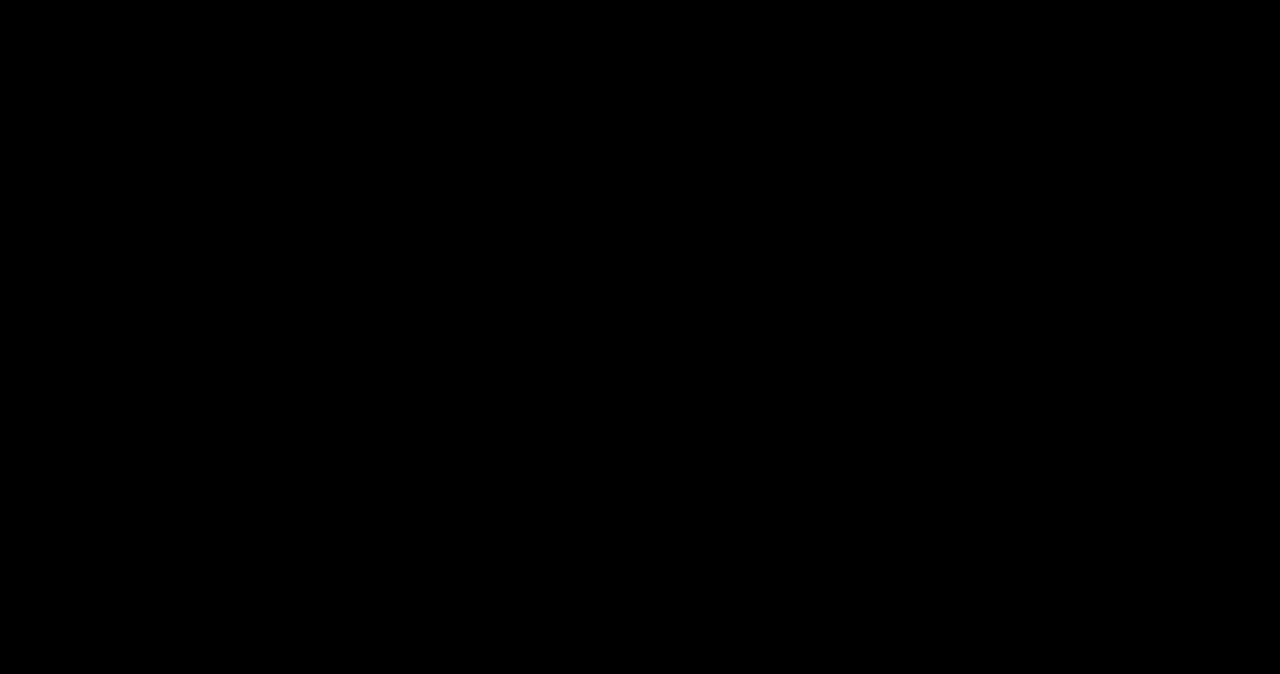
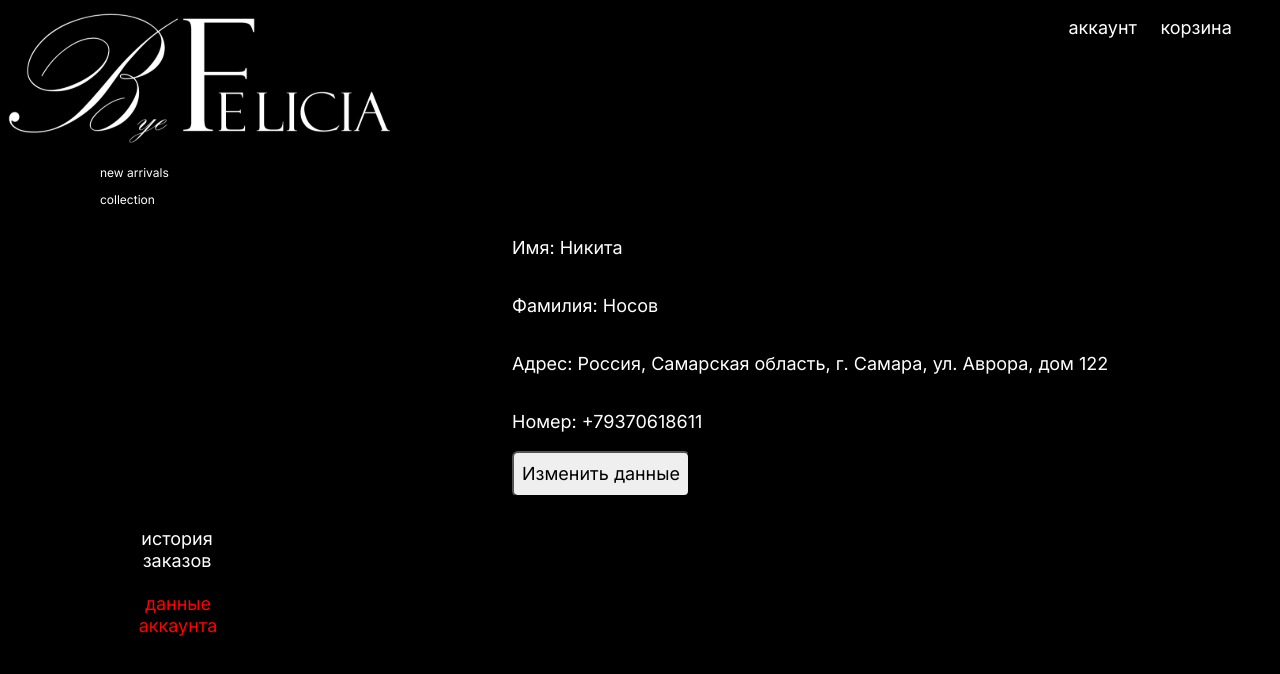
Before and after one commit to slav-mirol/store-frontend, a React (Create React App) app: page /profile in a window 1280 px wide. Shown: the top 674 px of the page. Built offline with nearby package versions, Linux system fonts and the light colour scheme.

Commit message:
шрифты

```diff
--- a/src/App.jsx
+++ b/src/App.jsx
@@ -5,6 +5,8 @@ import Login from './screens/login/login';
 import Registration from './screens/registration/registration';
 import Product from './screens/product/product';
 import Cart from './screens/cart/cart';
+import Profile from './screens/profile/profile';
+import Order from './screens/order/order';
 
 const App = (props) => {
   return (
@@ -14,6 +16,8 @@ const App = (props) => {
         <Route path="/cart" component={Cart} exact={true}/>
         <Route path="/registration" component={Registration} exact={true}/>
         <Route path="/product" component={Product} exact={true} />
+        <Route path="/profile" component={Profile} exact={true} />
+        <Route path="/order" component={Order} exact={true} />
       </Router>
   );
 }
--- /dev/null
+++ b/src/components/order-element/order-element.css
@@ -0,0 +1,15 @@
+.order-info-text {
+    font-family: "Inter";
+    font-size: 12px;
+    font-weight: 400;
+    line-height: 15px;
+    letter-spacing: 0em;
+    text-align: center;
+    color: white;
+}
+
+.order-element {
+    display: flex;
+    flex-direction: row;
+    justify-content: space-between;
+}
--- /dev/null
+++ b/src/components/order-element/order-element.jsx
@@ -0,0 +1,32 @@
+import React from "react";
+import { useEffect } from "react";
+import { useState } from "react";
+import "./order-element.css";
+
+const OrderElement = ( {
+    ord
+}) => {
+    const [order, setOrder] = useState({});
+    useEffect(() => {
+        setOrder(ord);
+    })
+    return (
+        <div className="order-element">
+            <p className="order-info-text">{order.time}</p>
+            <p className="order-info-text">{order.number}</p>
+            {(order.status == "ACCEPTED") ?
+                <p className="order-info-text" style={{color:"green"}}>{order.status}</p>
+                :
+                (order.status == "PENDING") ?
+                <p className="order-info-text" style={{color:"yellow"}}>{order.status}</p>
+                :
+                <p className="order-info-text" style={{color:"red"}}>{order.status}</p>
+            }
+            <p className="order-info-text">${order.total}</p>
+        </div>
+    );
+}
+
+
+
+export default OrderElement;
--- a/src/components/profile-navigation/profile-navigation.css
+++ b/src/components/profile-navigation/profile-navigation.css
@@ -2,15 +2,15 @@
     display: flex;
     flex-direction: column;
     position: fixed;
-    left: 83%;
-    top: 16px;
+    left: 10%;
+    top: 527px;
 }
 
 .btn-navigation-u {
     background: transparent;
     width: 98px;
     height: 15px;
-    margin-left: 23px;
+    margin-bottom: 50px;
     border: none;
 }
 
--- a/src/components/profile-navigation/profile-navigation.jsx
+++ b/src/components/profile-navigation/profile-navigation.jsx
@@ -2,25 +2,37 @@ import React from "react";
 import {Link} from "react-router-dom";
 import "./profile-navigation.css";
 
-const Navigation = () => {
+const ProfileNavigation = ( {
+    where
+} ) => {
     return (
         <div className='profile-navigation'>
               <Link to='/order'>
                   <button className='btn-navigation-u'>
-                  <p className='txt-navigation'>
-                      история заказов
-                  </p>
+                  { (where == "profile" || where=="cart") ?
+                    <p className='txt-navigation'>
+                        история заказов
+                    </p> :
+                    <p className='txt-navigation' style={{color:"red"}}>
+                        история заказов
+                   </p>
+                  }
                   </button>
               </Link>
               <Link to='/profile'>
               <button className='btn-navigation-d'>
-                  <p className='txt-navigation'>
+                  { (where == "profile") ?
+                    <p className='txt-navigation' style={{color:"red"}}>
                      данные аккаунта
-                  </p>
+                    </p> :
+                    <p className='txt-navigation'>
+                    данные аккаунта
+                   </p>
+                  }
               </button>
               </Link>
           </div>
     );
 }
 
-export default Navigation;
+export default ProfileNavigation;
--- a/src/screens/cart/cart.jsx
+++ b/src/screens/cart/cart.jsx
@@ -6,6 +6,7 @@ import Products from '../../components/array-products';
 import CartProduct from '../../components/cart-product/cart-product';
 import { useState } from 'react';
 import { useEffect } from 'react';
+import ProfileNavigation from '../../components/profile-navigation/profile-navigation';
 
 const Cart = (props) => {
     const [total, setTotal] = useState(Products[0].price*2+Products[1].price*3);
@@ -13,6 +14,7 @@ const Cart = (props) => {
     <div className="scr-cart">
         <Logo/>
         <Navigation />
+        <ProfileNavigation  where='cart'/>
         <p className='prom-text'> new arrivals </p>
         <p className='prom-text'> collection </p>
         <div style={{display: "flex", justifyContent: "center"}}>
--- a/src/screens/main/main.css
+++ b/src/screens/main/main.css
@@ -51,7 +51,7 @@
     border-radius: nullpx;
     position: absolute;
     color: #FFFFFF;
-    font-family: Inter;
+    font-family: 'Inter';
     font-size: 18px;
     font-weight: 400;
     line-height: 22px;
--- /dev/null
+++ b/src/screens/order/order.jsx
@@ -0,0 +1,58 @@
+import React from "react";
+import Logo from "../../components/logo1";
+import Navigation from "../../components/navigation/navigation";
+import ProfileNavigation from "../../components/profile-navigation/profile-navigation";
+import OrderElement from "../../components/order-element/order-element";
+
+const Order = () =>{
+    return (
+        <div className="scr-cart">
+            <Logo/>
+            <Navigation />
+            <ProfileNavigation where='order'/>
+            <p className='prom-text'> new arrivals </p>
+            <p className='prom-text'> collection </p>
+            <div style={{display: "flex", justifyContent: "center"}}>
+                <div className='cart-table'>
+                    <div className='head-table'>
+                        <p className='title-table' style={{marginLeft:25}}> TIMESTAMP </p>
+                        <p className='title-table'> ORDER NUMBER </p>
+                        <p className='title-table'> STATUS </p>
+                        <p className='title-table' style={{marginRight:40}}> TOTAL </p>
+                    </div>
+                    <div className='line-table'/>
+                    <OrderElement ord={Orders[0]}/>
+                    <OrderElement ord={Orders[1]}/>
+                    <OrderElement ord={Orders[2]}/>
+                    <div className='line-table'/>
+
+
+                </div>
+
+            </div>
+        </div>
+      );
+}
+
+export default Order;
+
+const Orders = [
+    {
+        time: "10:25 24.04.2023",
+        number:21346,
+        status: "PENDING",
+        total: 1050,
+    },
+    {
+        time: "10:25 24.04.2023",
+        number:21345,
+        status: "ACCEPTED",
+        total: 1050,
+    },
+    {
+        time: "10:25 24.04.2023",
+        number:15,
+        status: "DENIED",
+        total: 1050,
+    },
+]
--- /dev/null
+++ b/src/screens/profile/profile.css
@@ -0,0 +1,87 @@
+.profile-info-text {
+    display: flex;
+    font-family: "Inter";
+    font-size: 18px;
+    font-weight: 400;
+    line-height: 22px;
+    letter-spacing: 0em;
+    text-align: center;
+    color:white;
+}
+
+.profile-info {
+    margin-left: 40%;
+    display: flex;
+    flex-direction: column;
+    justify-content: flex-start;
+}
+
+.profile-btn-edit {
+    height: 46px;
+    width: 178px;
+    border-radius: 6px;
+}
+
+.btn-edit-text {
+    font-family: "Inter";
+    font-size: 18px;
+    font-weight: 400;
+    line-height: 22px;
+    letter-spacing: 0em;
+    text-align: center;
+    color: black;
+    margin: 0;
+}
+
+.params {
+    display: flex;
+    flex-direction: row;
+    align-items: center;
+    justify-content: space-around;
+    margin-left: 20%;
+    margin-right: 20%;
+  }
+
+.profile-edit {
+    display:flex;
+    justify-content: center;
+    flex-direction: column;
+}
+
+  .title-param {
+    font-size: 16px;
+    font-weight: 400;
+    line-height: 19px;
+    letter-spacing: 0em;
+    margin-top: 0;
+    margin-bottom: 5px;
+    color: white;
+  }
+
+  .inp-param {
+    margin-bottom: 10px;
+    width: 350px;
+    height: 34px;
+    background: #ecf1f7;
+    border-radius: 8px;
+    border: none;
+    align-items: center;
+  }
+
+  .inp-param::placeholder {
+    color: rgba(0, 0, 0, 0.46);
+    font-size: 12px;
+    font-weight: 400;
+    line-height: 15px;
+    letter-spacing: 0em;
+    margin-left: 10px;
+  }
+
+  .inp-param:target {
+    color: rgba(0, 0, 0);
+    font-size: 12px;
+    font-weight: 400;
+    line-height: 15px;
+    letter-spacing: 0em;
+    margin-left: 10px;
+  }
--- /dev/null
+++ b/src/screens/profile/profile.jsx
@@ -0,0 +1,84 @@
+import React from "react";
+import { useEffect } from "react";
+import { useState } from "react";
+import Logo from "../../components/logo1";
+import Navigation from "../../components/navigation/navigation";
+import ProfileNavigation from "../../components/profile-navigation/profile-navigation";
+import "./profile.css";
+
+
+const prof = {
+    fname: "Никита",
+    lname: "Носов",
+    adress: "Россия, Самарская область, г. Самара, ул. Аврора, дом 122",
+    number: "+79370618611",
+}
+
+const Profile = ({
+    _profile
+}) => {
+    const [isEdit, setEdit] = useState(false);
+    const [profile, setProfile] = useState({});
+    useEffect(()=>{
+        setProfile(prof);
+    },[])
+    return (
+        <div className="scr-profile">
+            <Logo/>
+            <Navigation/>
+            <p className='prom-text'> new arrivals </p>
+            <p className='prom-text'> collection </p>
+            <ProfileNavigation where="profile"/>
+            {(isEdit == true) ?
+                <div className="profile-edit">
+                    <PropsOfProfile
+                        titleParam='Имя'
+                        inpPlaceholder="Введите имя"
+                        inpValue={profile.fname}
+                        parametr='fname'
+                        setFormState={setProfile}
+                    />
+                    <button className="profile-btn-edit" onClick={()=>{setEdit(false);}}>
+                        <p className="btn-edit-text">Изменить данные</p>
+                    </button>
+                </div>
+            :
+                <div className="profile-info">
+                    <p className="profile-info-text">Имя: {profile.fname}</p>
+                    <p className="profile-info-text">Фамилия: {profile.lname}</p>
+                    <p className="profile-info-text">Адрес: {profile.adress}</p>
+                    <p className="profile-info-text">Номер: {profile.number}</p>
+                    <button className="profile-btn-edit" onClick={()=>{setEdit(true);}}>
+                        <p className="btn-edit-text">Изменить данные</p>
+                    </button>
+                </div>
+            }
+
+        </div>
+    )
+}
+
+export default Profile;
+
+const PropsOfProfile = ({
+    titleParam,
+    inpPlaceholder,
+    inpValue,
+    parametr,
+    setFormState
+  }) => {
+    return (
+      <div className="params" >
+        <p className="title-param">{titleParam}</p>
+        <input
+          name={parametr}
+          className="inp-param"
+          placeholder={inpPlaceholder}
+          value={inpValue}
+          onChange={(e) => {
+            setFormState((prevState) => ({...prevState, [e.target.name]: e.target.value}));
+          }}
+        />
+      </div>
+    );
+  }
```
Also changed, not shown: src/screens/order/order.css (added).
